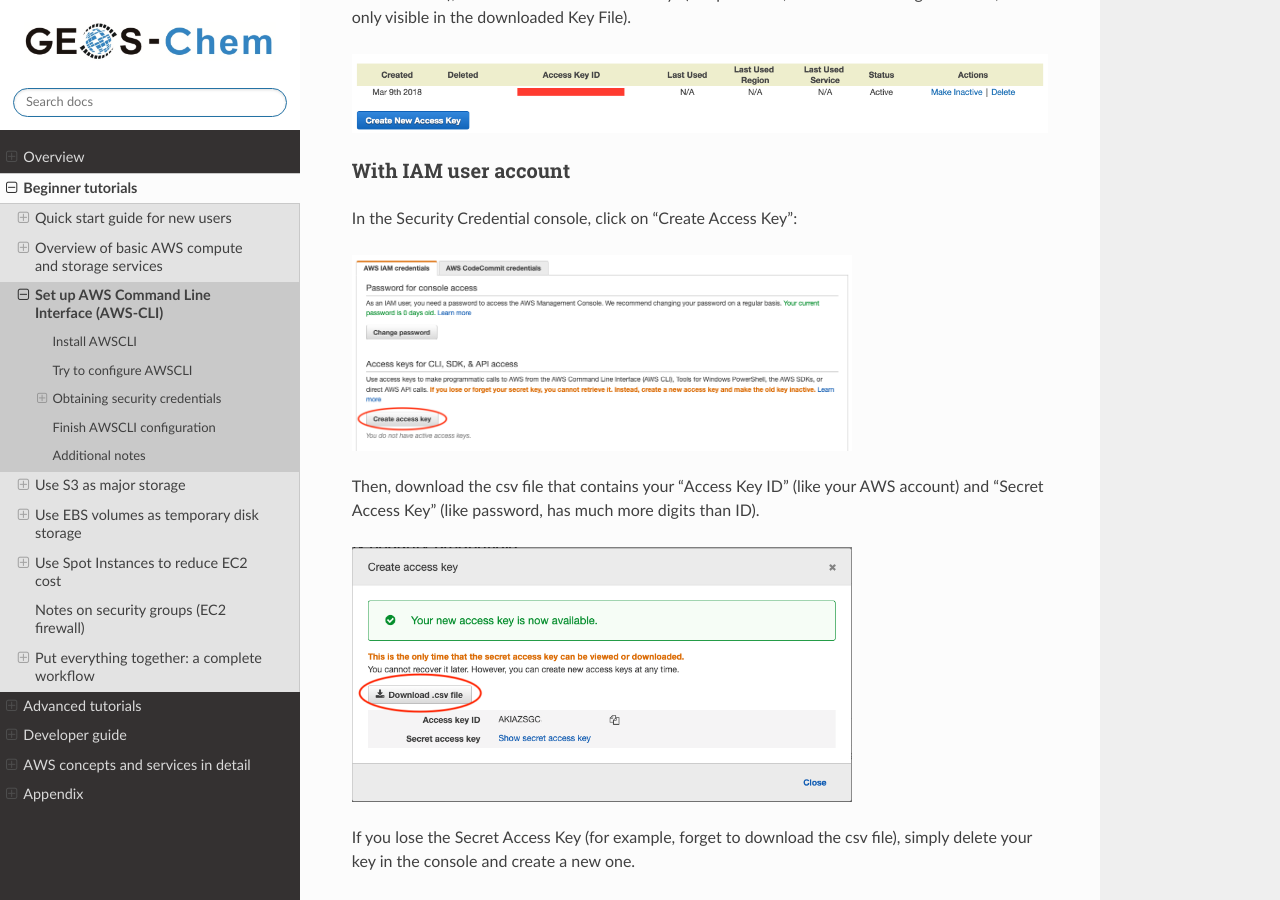
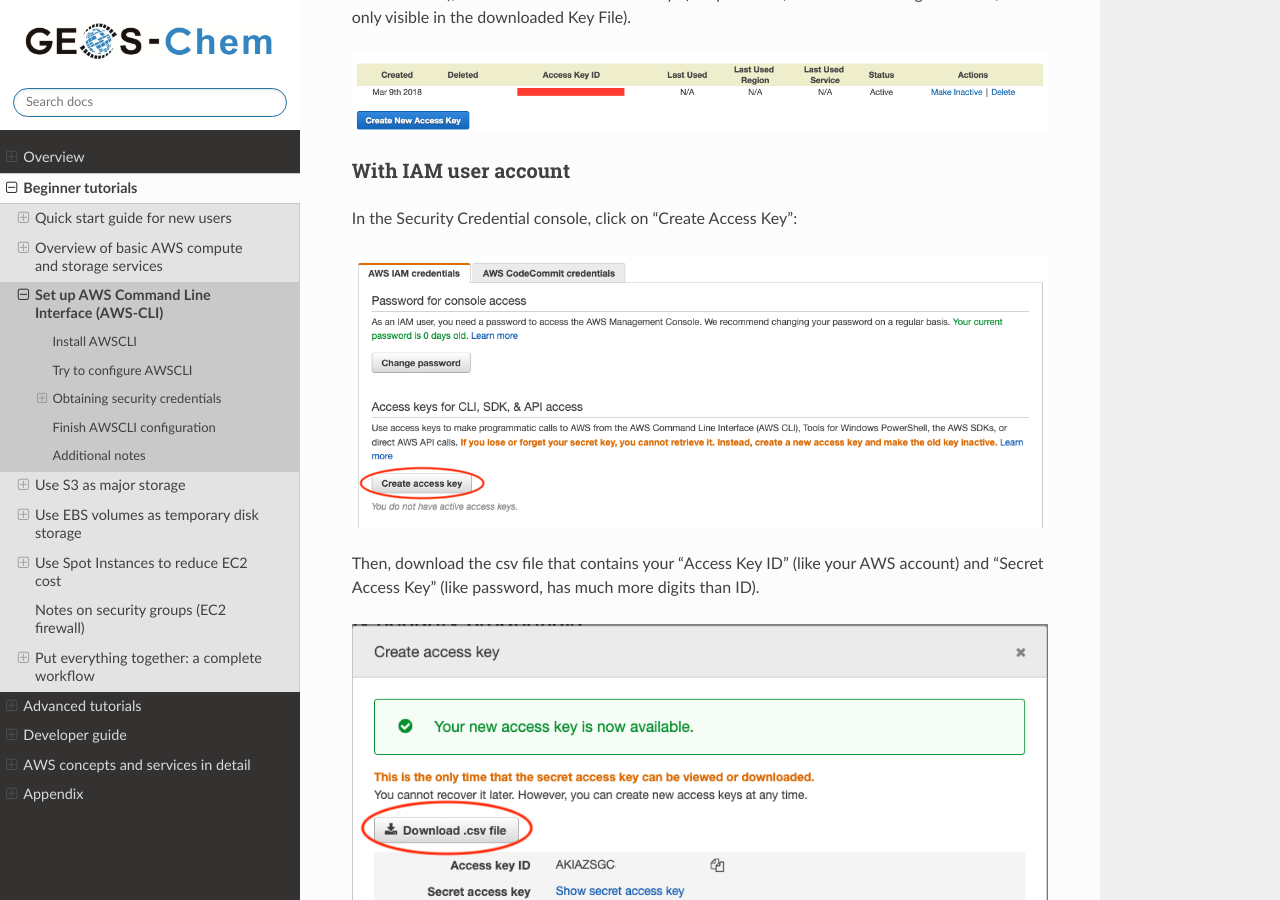
Before and after one commit to geoschem/geos-chem-cloud, a Sphinx documentation site: the page built from doc/source/chapter02_beginner-tutorial/awscli-config.rst, in a window 1280 px wide and 900 px high, scrolled down 3409 px. Built offline with Sphinx 7.4.7 and the Read the Docs theme 2.0.0, drawn with Linux system fonts in a browser that asks for light colours.

Commit message:
Enlarge figure size

```diff
--- a/doc/source/chapter02_beginner-tutorial/awscli-config.rst
+++ b/doc/source/chapter02_beginner-tutorial/awscli-config.rst
@@ -84,12 +84,10 @@
 In the Security Credential console, click on "Create Access Key":
 
 .. figure:: img/iam_credential_create.png
-  :width: 500 px
 
 Then, download the csv file that contains your "Access Key ID" (like your AWS account) and "Secret Access Key" (like password, has much more digits than ID).
 
 .. figure:: img/iam_credential_download.png
-  :width: 500 px
 
 If you lose the Secret Access Key (for example, forget to download the csv file), simply delete your key in the console and create a new one.
 
```
